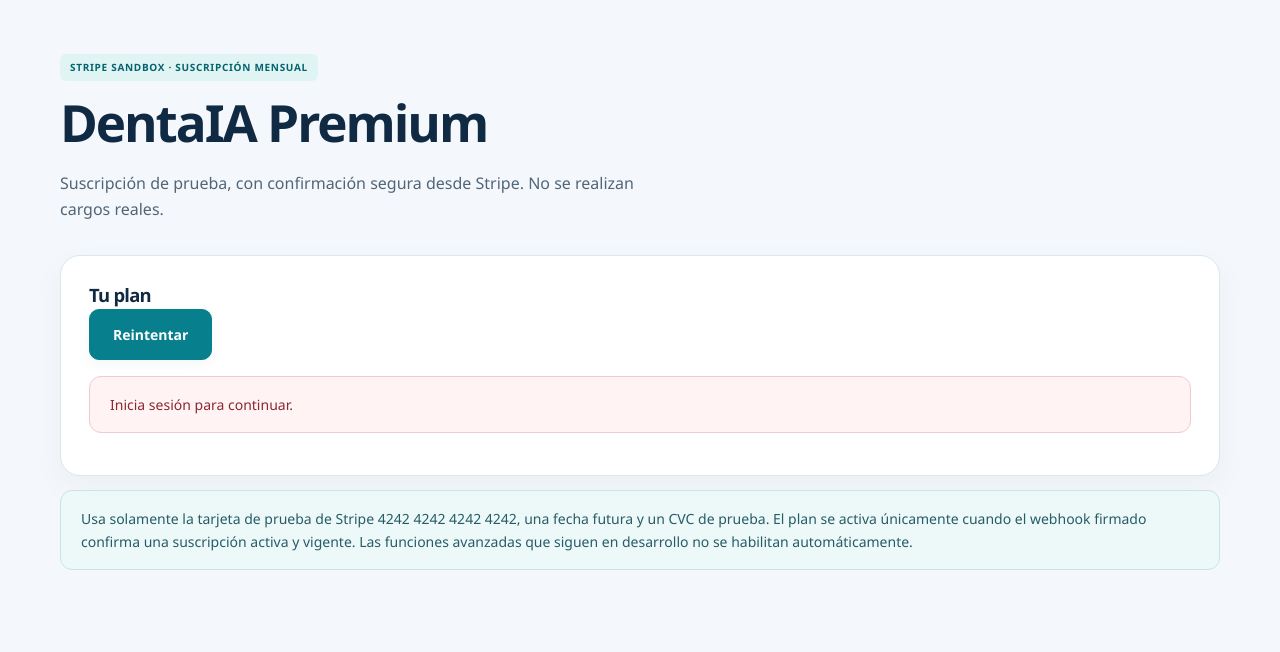
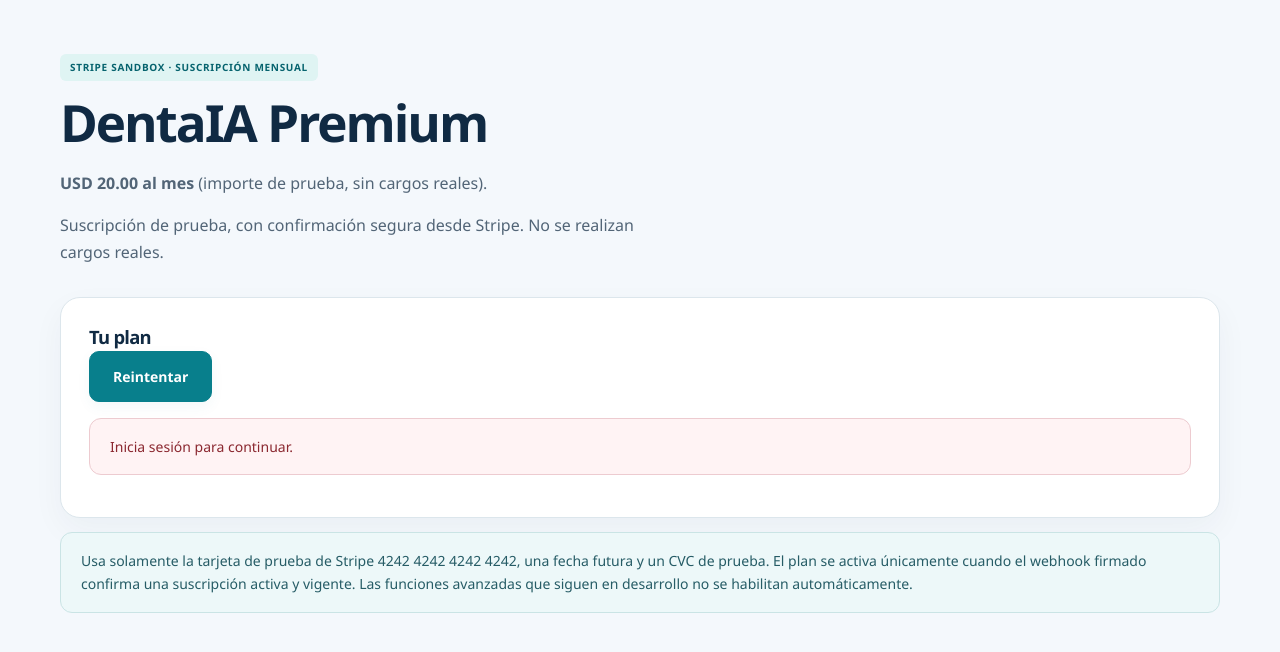
Before and after one commit to Jhanfranco07/DentaIA, a Next.js app: page /premium in a window 1280 px wide. Shown: the top 652 px of the page. Built offline with nearby package versions, Linux system fonts and the light colour scheme; no server answers.

Commit message:
Clarify monthly Sandbox price on Premium subscription page

```diff
--- a/src/app/premium/page.tsx
+++ b/src/app/premium/page.tsx
@@ -2,6 +2,7 @@
 
 import { useCallback, useEffect, useState } from "react";
 import { getSupabaseBrowserClient } from "@/lib/supabase/browser";
+import { PLAN_PREMIUM } from "@/lib/stripe/plan";
 
 type Estado = {
   plan: "basic" | "premium";
@@ -99,6 +100,7 @@ export default function PremiumPage() {
       <div className="page-intro">
         <span className="pill">STRIPE SANDBOX · SUSCRIPCIÓN MENSUAL</span>
         <h1>DentaIA Premium</h1>
+        <p><strong>USD {(PLAN_PREMIUM.amount / 100).toFixed(2)} al mes</strong> (importe de prueba, sin cargos reales).</p>
         <p>Suscripción de prueba, con confirmación segura desde Stripe. No se realizan cargos reales.</p>
       </div>
       <section className="surface panel">
```
